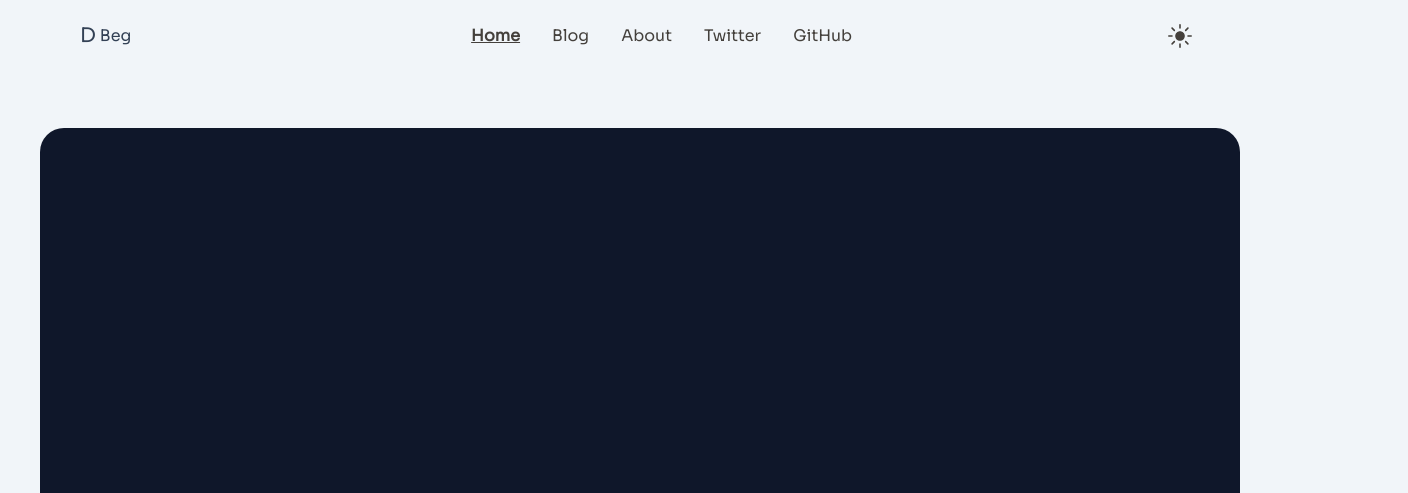
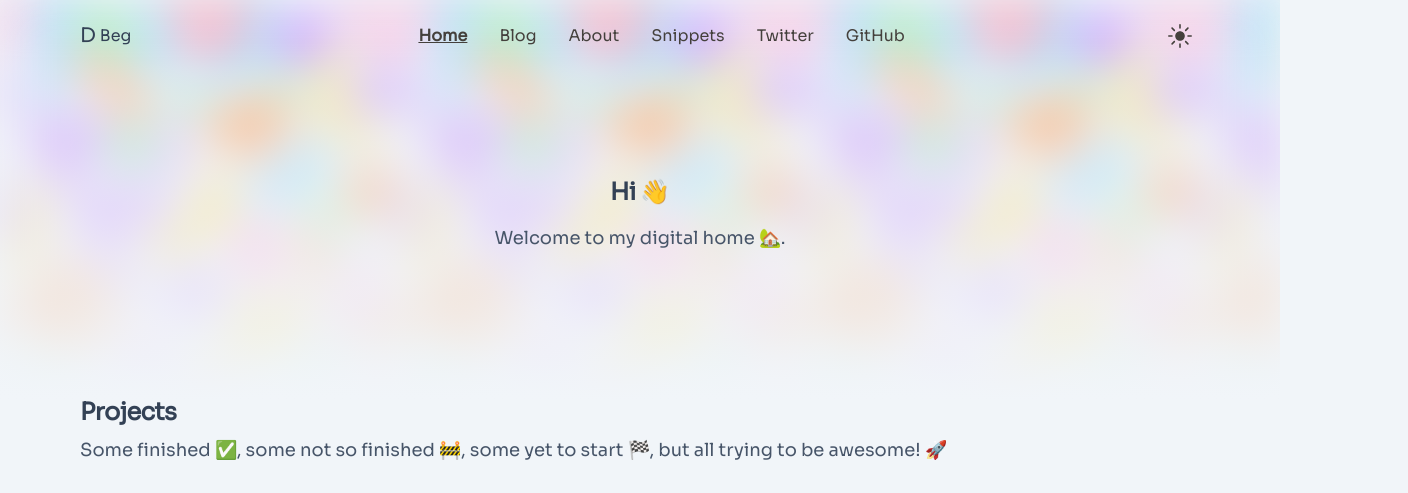
Before and after one commit to Daniyaalbeg/the-blog, an Astro site: page / in a window 1280 px wide. Shown: the top 493 px of the page, 1408 px wide, since content can reach past the window. Built offline with nearby package versions, Linux system fonts and the light colour scheme; Astro itself is replaced by a stand-in of ours; no server answers.

Commit message:
Commented threejs stuff and added background img

```diff
--- /dev/null
+++ b/src/components/BackgroundImage.astro
@@ -0,0 +1,10 @@
+---
+
+---
+
+<div class="absolute inset-0 bottom-1/2 overflow-hidden z-[-1]">
+	<div class="relative h-full w-full">
+		<div class="absolute inset-0 bg-[url('/images/doodle-light.jpg')] dark:bg-[url('/images/doodle-dark.jpg')] bg-repeat-x bg-[length:400px_400px] blur-xl" />
+		<div class="relative h-full w-full bg-gradient-to-t from-slate-100 dark:from-slate-900 to-transparent" />
+	</div>
+</div>
--- a/src/components/HomeHeader.tsx
+++ b/src/components/HomeHeader.tsx
@@ -63,6 +63,9 @@ export const HomeHeader = () => {
 				<HeaderLink updateHoverElement={updateHoverElement} href="/about">
 					About
 				</HeaderLink>
+				<HeaderLink updateHoverElement={updateHoverElement} href="/snippets">
+					Snippets
+				</HeaderLink>
 				<HeaderLink
 					updateHoverElement={updateHoverElement}
 					href="https://twitter.com/daniyaalbeg"
--- a/src/components/ThreeHero.astro
+++ b/src/components/ThreeHero.astro
@@ -1,7 +1,7 @@
 ---
 
 ---
-<canvas class="webgl h-[600px] bg-slate-100 dark:bg-slate-900 w-full mx-auto rounded-3xl dark:shadow-xl dark:shadow-purple-800/50"></canvas>
+<canvas class="webgl h-[600px] bg-slate-100 dark:bg-slate-900 w-full mx-auto rounded-3xl dark:shadow-2xl dark:shadow-purple-800/10"></canvas>
 
 <script>
 import * as THREE from 'three'
--- a/src/pages/about.astro
+++ b/src/pages/about.astro
@@ -30,9 +30,9 @@ import '@fontsource/sora';
 		/>
 	</head>
 	<!-- bg-gradient-to-b from-slate-200 to-slate-300 dark:from-stone-500 dark:to-stone-600 -->
-	<body class="h-full bg-stone-300 dark:bg-stone-800  transition-all ease-in-out duration-300">
+	<body class="h-full bg-slate-100 dark:bg-slate-900 transition-all ease-in-out duration-300">
 		<div class="fixed top-0 left-0 right-0 bottom-0 bg-stone-800/90 pointer-events-none opacity-0 transition-opacity duration-500 ease-in-out" id="background-cover" />
-		<div class="w-full h-20">
+		<div class="w-full px-8 sm:p-0 sm:max-w-[calc(100%-10rem)] mx-auto h-20">
 			<HomeHeader client:only />
 		</div>
 		<main class="relative h-[calc(100%-9rem)] w-full grid items-center justify-center" style={{ perspective: "2000px" }}>
--- a/src/pages/index.astro
+++ b/src/pages/index.astro
@@ -9,6 +9,7 @@ import '@fontsource/sora';
 import Card from '../components/Card.astro';
 import { getCollection } from 'astro:content';
 import ThreeHero from '../components/ThreeHero.astro';
+import BackgroundImage from '../components/BackgroundImage.astro';
 
 export type Color = 'purple' | 'red' | 'green'
 
@@ -55,19 +56,19 @@ const posts = (await getCollection('blog')).sort(
 	</head>
 	<!-- bg-gradient-to-b from-slate-200 to-slate-300 dark:from-stone-500 dark:to-stone-600 -->
 	<body class="h-full bg-slate-100 dark:bg-slate-900 overflow-y-scroll overflow-x-hidden">
-		<div class="w-full px-8 sm:p-0 sm:max-w-[calc(100%-10rem)] mx-auto h-20">
-			<HomeHeader client:only />
-		</div>
-		<main class="w-full space-y-16 pt-12">
-			<!-- <section class="w-[calc(100%-4rem)] sm:w-[calc(100%-10rem)] mb-8 p-8 sm:p-12 mx-auto bg-gradient-to-br from-slate-300 to-slate-100 shadow-2xl hover:shadow-[hsl(240,50%,60%)] hover:dark:shadow-[hsl(240,60%,30%)] transition-shadow duration-500 ease-in-out dark:to-blue-600/40 dark:from-blue-950 rounded-lg xl:rounded-2xl space-y-2 mt-12">
-				<h2 class="font-semibold text-xl sm:text-2xl leading-tight dark:text-slate-300 text-slate-700">Welcome to my space on the internet!</h2>
-				<h3 class="dark:text-slate-300 text-slate-600">I made this site to showcase my projects and gibber about things I want.</h3>
-				<p class="dark:text-slate-300 text-slate-600">I Hope you find some fun here!</p>
-			</section> -->
-			<ThreeHero client:load />
+		<main class="w-full">
+			<BackgroundImage />
+			<div class="w-full px-8 sm:p-0 sm:max-w-[calc(100%-10rem)] mx-auto h-20 mb-12">
+				<HomeHeader client:only />
+			</div>
+			<!-- <ThreeHero client:load /> -->
+			<section class="w-[calc(100%-2rem)] sm:w-[calc(100%-4rem)] mx-auto p-4 sm:p-12 my-12 text-center space-y-4">
+				<h2 class="text-lg sm:text-2xl text-slate-700 dark:text-slate-200 tracking-tight font-bold mb-2 mt-8 sm:mt-0">Hi <span class="inline-block hover:animate-bounce">👋</span></h2>
+				<h3 class="max-w-sm sm:max-w-lg mx-auto text-sm sm:text-lg text-slate-600 dark:text-slate-400 mb-8">Welcome to my digital home 🏡.</h3>
+			</section>
 			<section class="w-[calc(100%-2rem)] sm:w-[calc(100%-4rem)] mx-auto p-4 sm:p-12">
 				<h2 class="text-lg sm:text-2xl text-slate-700 dark:text-slate-200 tracking-tight font-bold mb-2 mt-8 sm:mt-0">Projects</h2>
-				<h3 class="text-sm sm:text-lg text-slate-600 dark:text-slate-400 mb-8">A list of my complete and incomplete projects.</h3>
+				<h3 class="text-sm sm:text-lg text-slate-600 dark:text-slate-400 mb-8">Some finished ✅, some not so finished 🚧, some yet to start 🏁, but all trying to be awesome! 🚀</h3>
 				<div class="w-full grid grid-cols-1 sm:grid-cols-2 gap-8">
 					{
 						projects.map((p) => {
@@ -78,9 +79,9 @@ const posts = (await getCollection('blog')).sort(
 			</section>
 			<section id="main-gradient" class="relative w-[calc(100%-2rem)] sm:w-[calc(100%-4rem)] mx-auto p-4 sm:p-12">
 				<!-- bg-[radial-gradient(400px_circle_at_center,hsl(222,47%,31%,0.5),hsl(222,47%,11%))] -->
-				<div class="main-gradient absolute z-[-2] h-[1000px] top-[-200px] right-0 left-0 sm:right-[calc(-10rem)] sm:left-[calc(-10rem)] bottom-0 transition-all" />
-				<div class=" pointer-events-none absolute z-[-1] h-[200px] top-[600px] right-0 left-0 bg-gradient-to-b from-transparent dark:to-[hsl(222,47%,11%)] to-[hsl(210,40%,96%)] sm:right-[calc(-10rem)] sm:left-[calc(-10rem)] bottom-0" />
-				<div class=" pointer-events-none absolute z-[-1] h-[100px] top-[0px] right-0 left-0 bg-gradient-to-b to-transparent dark:from-[hsl(222,47%,11%)] from-[hsl(210,40%,96%)] sm:right-[calc(-10rem)] sm:left-[calc(-10rem)] bottom-0" />
+				<!-- <div class="main-gradient absolute z-[-2] h-[1000px] top-[-200px] right-0 left-0 sm:right-[calc(-10rem)] sm:left-[calc(-10rem)] bottom-0 transition-all" /> -->
+				<!-- <div class=" pointer-events-none absolute z-[-1] h-[200px] top-[600px] right-0 left-0 bg-gradient-to-b from-transparent dark:to-[hsl(222,47%,11%)] to-[hsl(210,40%,96%)] sm:right-[calc(-10rem)] sm:left-[calc(-10rem)] bottom-0" /> -->
+				<!-- <div class=" pointer-events-none absolute z-[-1] h-[100px] top-[0px] right-0 left-0 bg-gradient-to-b to-transparent dark:from-[hsl(222,47%,11%)] from-[hsl(210,40%,96%)] sm:right-[calc(-10rem)] sm:left-[calc(-10rem)] bottom-0" /> -->
 				<h2 class="text-lg sm:text-2xl text-slate-700 dark:text-slate-200 tracking-tight font-bold mb-2">Scribbles</h2>
 				<h3 class="text-sm sm:text-lg text-slate-600 dark:text-slate-400 mb-8">Mostly ramblings sprinkled with some juice.</h3>
 				<ul class="space-y-4">
```
Also changed, not shown: public/images/doodle-dark.jpg (added), public/images/doodle-light.jpg (added).
